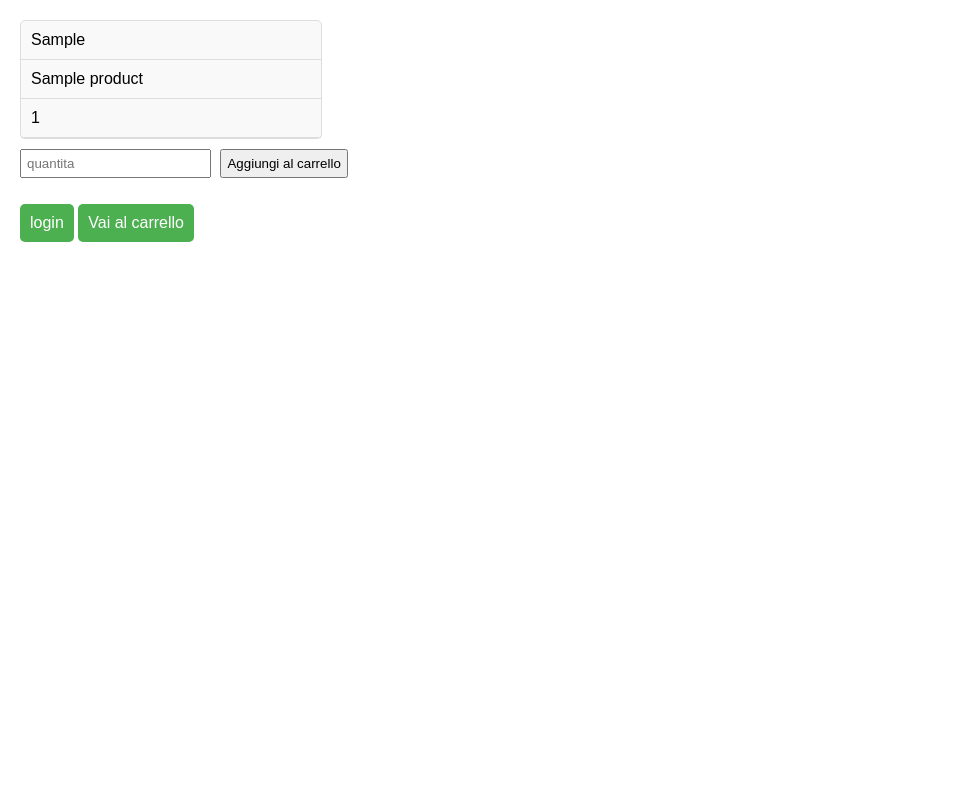
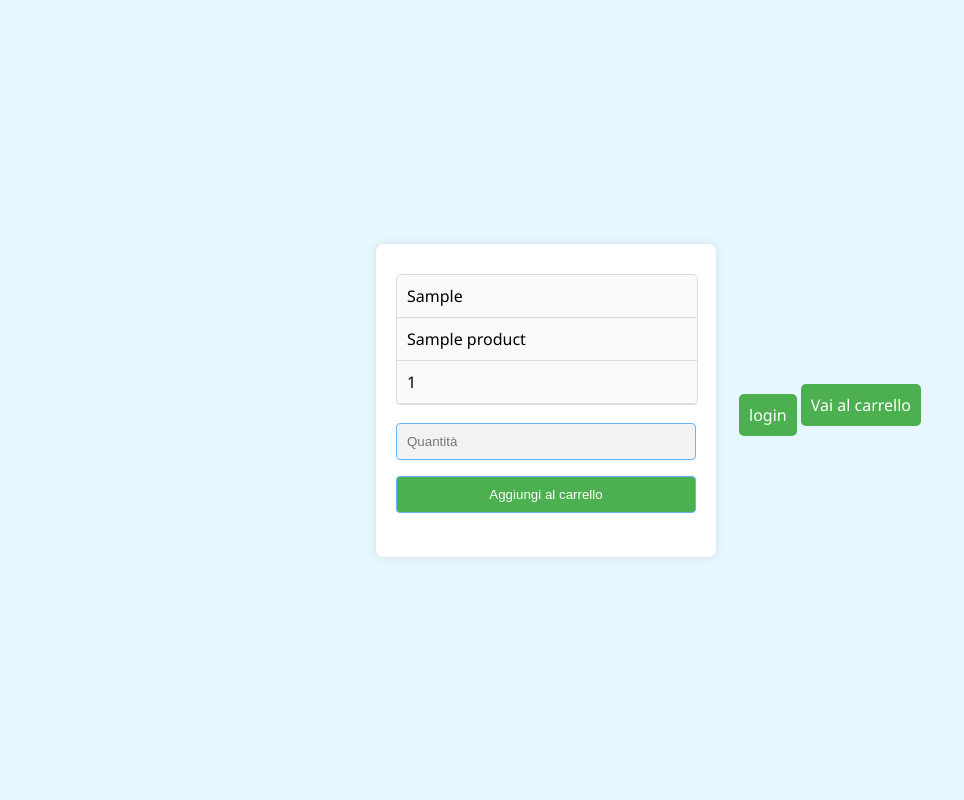
Before and after one commit to NicoloMagosso/E-COMMERCE, a PHP site: page /products/index.php in a window 1280 px wide. Shown: the whole page, without its empty margins (0-964 px from the left). Run offline with PHP 8.4, Linux system fonts and the light colour scheme; tables that the repository leaves empty hold one stand-in row (values such as "Sample post").

Commit message:
Add files via upload

```diff
--- a/E-COMMERCE/actions/edit_cart.php
+++ b/E-COMMERCE/actions/edit_cart.php
@@ -20,3 +20,4 @@ if ($quantita > 0) {
 
 header('Location: ../views/carts/index.php');
 exit;
+?>
--- a/E-COMMERCE/actions/login.php
+++ b/E-COMMERCE/actions/login.php
@@ -4,7 +4,7 @@ require '../models/Classes.php';
 
 session_start();
 $email = $_POST["email"];
-$password = hash('sha256',$_POST["password"]);
+$password = hash('sha256', $_POST["password"]);
 
 $pdo = DbManager::Connect("ecommerce");
 
@@ -24,5 +24,4 @@ if (!$user) {
     header('location:../views/products/index.php');
     exit;
 }
-
 ?>
--- a/E-COMMERCE/connection/DbManager.php
+++ b/E-COMMERCE/connection/DbManager.php
@@ -1,4 +1,5 @@
 <?php
+
 class DbManager
 {
 
--- a/E-COMMERCE/models/Cart.php
+++ b/E-COMMERCE/models/Cart.php
@@ -6,8 +6,6 @@ class Cart
     private $id;
 
     private $user_id;
-
-
 
     public function getId()
     {
@@ -19,22 +17,18 @@ class Cart
         return $this->user_id;
     }
 
-
     public static function Create($current_UserID)
     {
         $pdo = self::Connect();
         $stmt = $pdo->prepare("INSERT INTO ecommerce.carts (user_id) VALUES (:user_id)");
-        $stmt->bindParam(":user_id",$current_UserID);
-        if($stmt->execute())
-        {
+        $stmt->bindParam(":user_id", $current_UserID);
+        if ($stmt->execute()) {
             $stmt = $pdo->prepare("select * from ecommerce.carts where user_id=:user_id");
             $stmt->bindParam("user_id", $current_UserID);
             $stmt->execute();
             $cart = $stmt->fetchObject("Cart");
             return $cart;
-        }
-        else
-        {
+        } else {
             throw new PDOException("Errore");
         }
     }
@@ -73,6 +67,7 @@ class Cart
             return false;
         }
     }
+
     public function removeProduct($product_id)
     {
         $pdo = self::Connect();
@@ -109,6 +104,7 @@ class Cart
 
         return $totale;
     }
+
     public static function Find($user_id)
     {
         $pdo = self::Connect();
@@ -119,30 +115,6 @@ class Cart
         } else {
             return false;
         }
-    }
-
-    public static function last_record()
-    {
-        $pdo = self::connect();
-        $stmt = $pdo->prepare("SELECT id FROM ecommerce.carts ORDER BY id DESC LIMIT 1");
-
-        if ($stmt->execute()) {
-            $result = $stmt->fetchObject('Cart');
-            return $result->getId();
-        } else {
-            throw new PDOException("Errore nel last_record");
-        }
-    }
-
-
-
-    public static function Find_by_product($product_id)
-    {
-        $pdo = self::connect();
-        $stmt = $pdo->prepare("select cart_id from ecommerce.cart_products where product_id =:product_id");
-        $stmt->bindParam(":product_id", $product_id);
-        $stmt->execute();
-        return $stmt->fetchObject('Cart');
     }
 
     public static function FetchAll($current_user)
@@ -160,3 +132,5 @@ class Cart
         return DbManager::Connect("ecommerce");
     }
 }
+
+?>
--- a/E-COMMERCE/views/admin/products/create.php
+++ b/E-COMMERCE/views/admin/products/create.php
@@ -1 +1,3 @@
 <?php
+
+?>
--- a/E-COMMERCE/views/admin/products/update.php
+++ b/E-COMMERCE/views/admin/products/update.php
@@ -1 +1,3 @@
 <?php
+
+?>
--- a/E-COMMERCE/views/products/index.php
+++ b/E-COMMERCE/views/products/index.php
@@ -9,11 +9,26 @@ $products = Product::fetchAll();
 
 <html>
 <head>
-    <title>Catalogo Prodotti</title>
+    <title>Catalogo</title>
     <style>
         body {
-            font-family: Arial, sans-serif;
+            font-family: 'Segoe UI', Tahoma, Geneva, Verdana, sans-serif;
+            background-color: #e6f7ff;
+            margin: 0;
+            padding: 0;
+            display: flex;
+            flex-wrap: wrap;
+            align-items: center;
+            justify-content: center;
+        }
+
+        .product-container {
             margin: 20px;
+            padding: 20px;
+            border-radius: 8px;
+            box-shadow: 0 0 10px rgba(0, 0, 0, 0.1);
+            background-color: #ffffff;
+            width: 300px;
         }
 
         ul {
@@ -23,7 +38,7 @@ $products = Product::fetchAll();
             border: 1px solid #ddd;
             border-radius: 5px;
             background-color: #f9f9f9;
-            width: 300px;
+            width: 100%;
         }
 
         li {
@@ -33,11 +48,32 @@ $products = Product::fetchAll();
 
         form {
             margin-top: 10px;
+            display: flex;
+            flex-direction: column;
+            align-items: center;
         }
 
         input {
-            padding: 5px;
-            margin-right: 5px;
+            width: 100%;
+            padding: 10px;
+            margin: 8px 0;
+            box-sizing: border-box;
+            border: 1px solid #66b3ff;
+            border-radius: 4px;
+        }
+
+        input[type="number"] {
+            background-color: #f2f2f2;
+        }
+
+        input[type="submit"] {
+            background-color: #4caf50;
+            color: #fff;
+            cursor: pointer;
+        }
+
+        input[type="submit"]:hover {
+            background-color: #45a049;
         }
 
         a {
@@ -54,12 +90,23 @@ $products = Product::fetchAll();
             background-color: #45a049;
         }
 
+        h2 {
+            text-align: center;
+            color: #007bff;
+        }
+
+        .navbar {
+            margin-top: 20px;
+            text-align: center;
+        }
+
     </style>
 </head>
 
 <body>
 
 <?php foreach ($products as $product) { ?>
+    <div class="product-container">
         <ul>
             <li><?php echo $product->getMarca() ?></li>
             <li><?php echo $product->getNome() ?></li>
@@ -67,16 +114,25 @@ $products = Product::fetchAll();
         </ul>
 
         <form action="../../actions/add_to_cart.php" method="POST">
-        <input type="number" name="quantita" placeholder="quantita">
+            <input type="number" name="quantita" placeholder="Quantità">
             <input type="hidden" name="product_id" value="<?php echo $product->getId(); ?>">
             <input type="submit" value="Aggiungi al carrello">
         </form>
+    </div>
 <?php } ?>
 
+<table>
+    <tr>
+        <td>
+            <div class="navbar">
                 <?php include '../navbar.php'; ?>
-
+            </div>
+        </td>
+        <td>
             <a href="../carts/index.php">Vai al carrello</a>
-
+        </td>
+    </tr>
+</table>
 
 </body>
 </html>
```
Also changed, not shown: E-COMMERCE/actions/logout.php (+2 -5 lines), E-COMMERCE/actions/signup.php (+2 -7 lines), E-COMMERCE/models/Product.php (+5 -3 lines), E-COMMERCE/models/Session.php (+6 -7 lines), E-COMMERCE/models/User.php (+7 -2 lines), E-COMMERCE/views/carts/index.php (+5 -3 lines), E-COMMERCE/views/login.php (+17 -5 lines), E-COMMERCE/views/signup.php (+22 -4 lines). Lines whose indentation alone changed are shown as unchanged.
